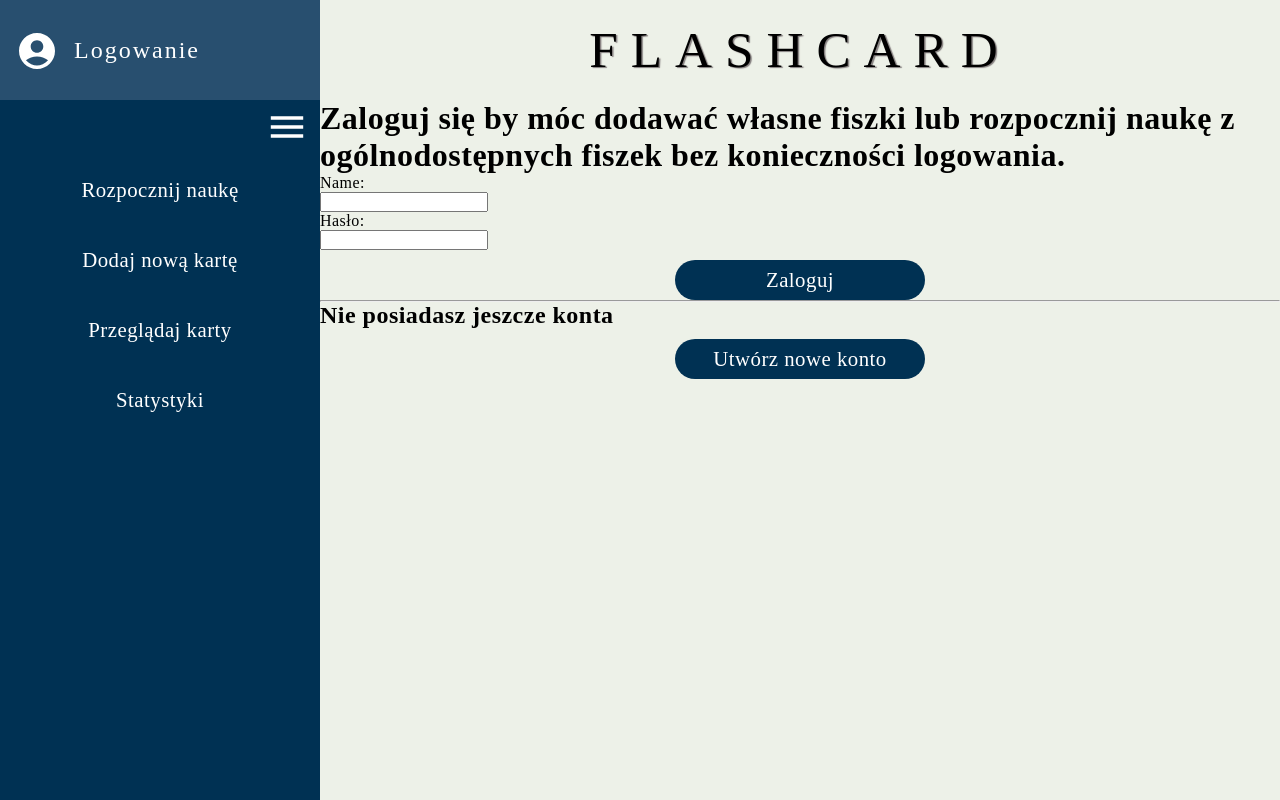
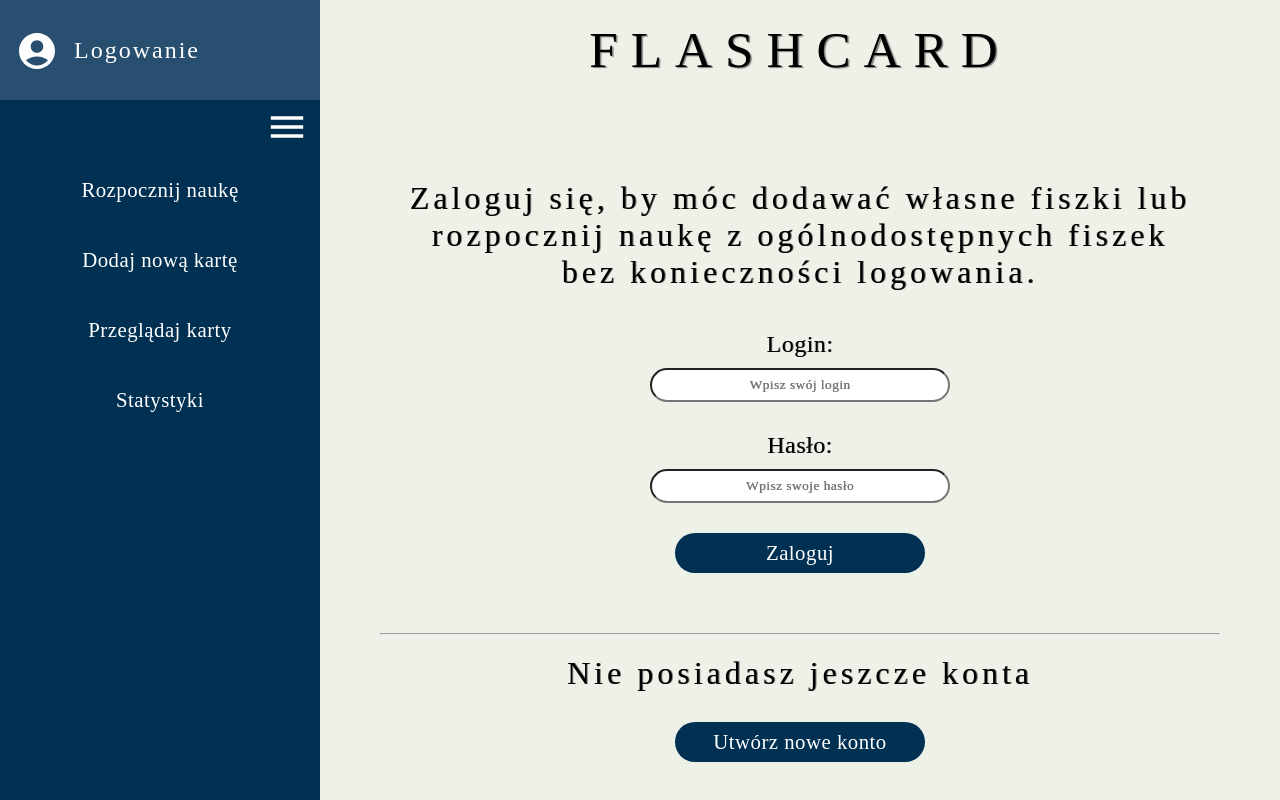
Before and after one commit to LukaszAmbrozewski/flashcard-front, a React (Create React App) app: page / in a window 1280 px wide. Built offline with nearby package versions, Linux system fonts and the light colour scheme; no server answers.

Commit message:
Configured styles for the Login view.

```diff
--- a/src/components/views/Learning/Learning.css
+++ b/src/components/views/Learning/Learning.css
@@ -38,8 +38,8 @@
     min-height: 240px;
 }
 
-.text {
-    letter-spacing: 8px;
+.learning-text {
+    letter-spacing: 4px;
     padding: 20px;
     font-size: 2rem;
     font-weight: 400;
--- a/src/components/views/Learning/Learning.tsx
+++ b/src/components/views/Learning/Learning.tsx
@@ -33,7 +33,7 @@ export const Learning = () => {
 
     return (
         <div className='learn-box'>
-            <h1 className='text'>SEKCJA NAUKI</h1>
+            <h1 className='learning-text'>SEKCJA NAUKI</h1>
             <div className='card-background'>
                 <div>
                     <p className='text-flashcard'>{one}</p>
--- /dev/null
+++ b/src/components/views/Login/Login.css
@@ -0,0 +1,36 @@
+.login-text {
+    letter-spacing: 4px;
+    padding: 20px;
+    font-size: 2rem;
+    font-weight: 400;
+    text-shadow: #837d7d 0.03em 0.01em 0.02em;
+    text-align: center;
+}
+
+.login-box {
+    text-align: center;
+    margin: 60px;
+}
+
+.registration-box {
+    margin: 60px;
+}
+
+.input {
+    border-radius: 20px;
+    color: #837d7d;
+    text-align: center;
+    font-weight: 400;
+    text-shadow: #837d7d 0.03em 0.01em 0.02em;
+    width: 300px;
+    line-height: 30px;
+    margin: 10px;
+}
+
+.input-box {
+    text-align: center;
+    font-weight: 400;
+    text-shadow: #837d7d 0.03em 0.01em 0.02em;
+    font-size: 1.5rem;
+    margin: 20px;
+}
--- a/src/components/views/Login/Login.tsx
+++ b/src/components/views/Login/Login.tsx
@@ -1,6 +1,8 @@
 import React, {useState} from 'react';
 import {Btn} from '../../common/Btn';
 import axios, {AxiosResponse} from "axios";
+
+import './Login.css'
 
 
 export const Login = () => {
@@ -37,13 +39,16 @@ export const Login = () => {
 
     return (
         <>
+            <div className='login-box'>
                 <form className="log-form" onSubmit={login}>
-                <h1>Zaloguj się by móc dodawać własne fiszki lub rozpocznij naukę z ogólnodostępnych fiszek bez
+                    <h1 className='login-text'>Zaloguj się, by móc dodawać własne fiszki lub rozpocznij naukę z
+                        ogólnodostępnych fiszek bez
                         konieczności
                         logowania.</h1>
-                <p>
+                    <div>
+                        <p className='input-box'>
                             <label>
-                        Name: <br/>
+                                Login: <br/>
                                 <input
                                     type="text"
                                     name="username"
@@ -51,10 +56,12 @@ export const Login = () => {
                                     maxLength={120}
                                     value={form.username}
                                     onChange={e => updateForm('username', e.target.value)}
+                                    className='input'
+                                    placeholder='Wpisz swój login'
                                 />
                             </label>
                         </p>
-                <p>
+                        <p className='input-box'>
                             <label>
                                 Hasło: <br/>
                                 <input
@@ -64,14 +71,20 @@ export const Login = () => {
                                     maxLength={30}
                                     value={form.password}
                                     onChange={e => updateForm('password', e.target.value)}
+                                    className='input'
+                                    placeholder='Wpisz swoje hasło'
                                 />
                             </label>
                         </p>
+                    </div>
                     <Btn text='Zaloguj'></Btn>
                 </form>
+            </div>
+            <div className='registration-box'>
                 <hr/>
-            <h2>Nie posiadasz jeszcze konta</h2>
+                <h2 className='login-text'>Nie posiadasz jeszcze konta</h2>
                 <Btn text='Utwórz nowe konto' to='/registration'/>
+            </div>
         </>
     )
 }
```
Lines whose indentation alone changed are shown as unchanged.
